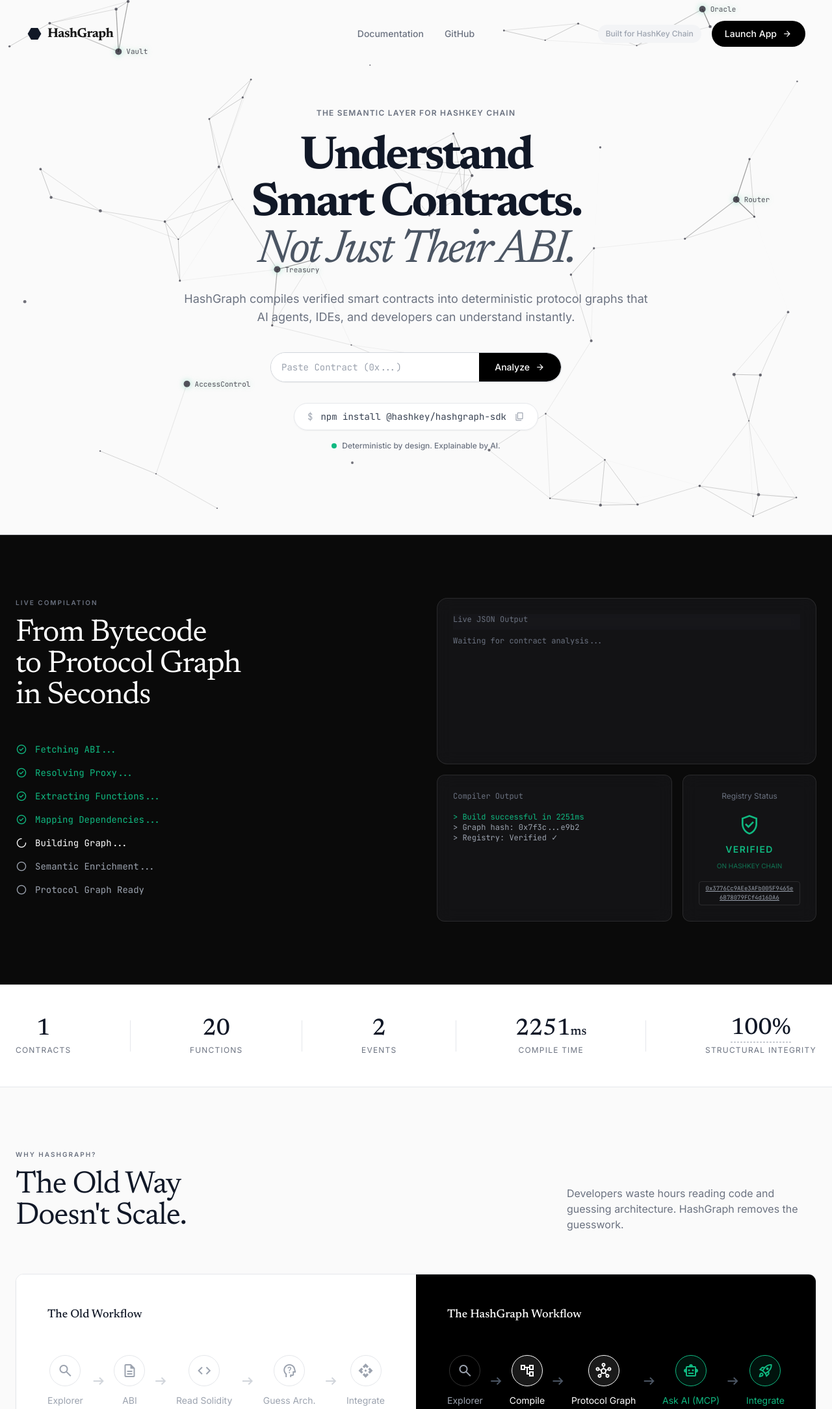
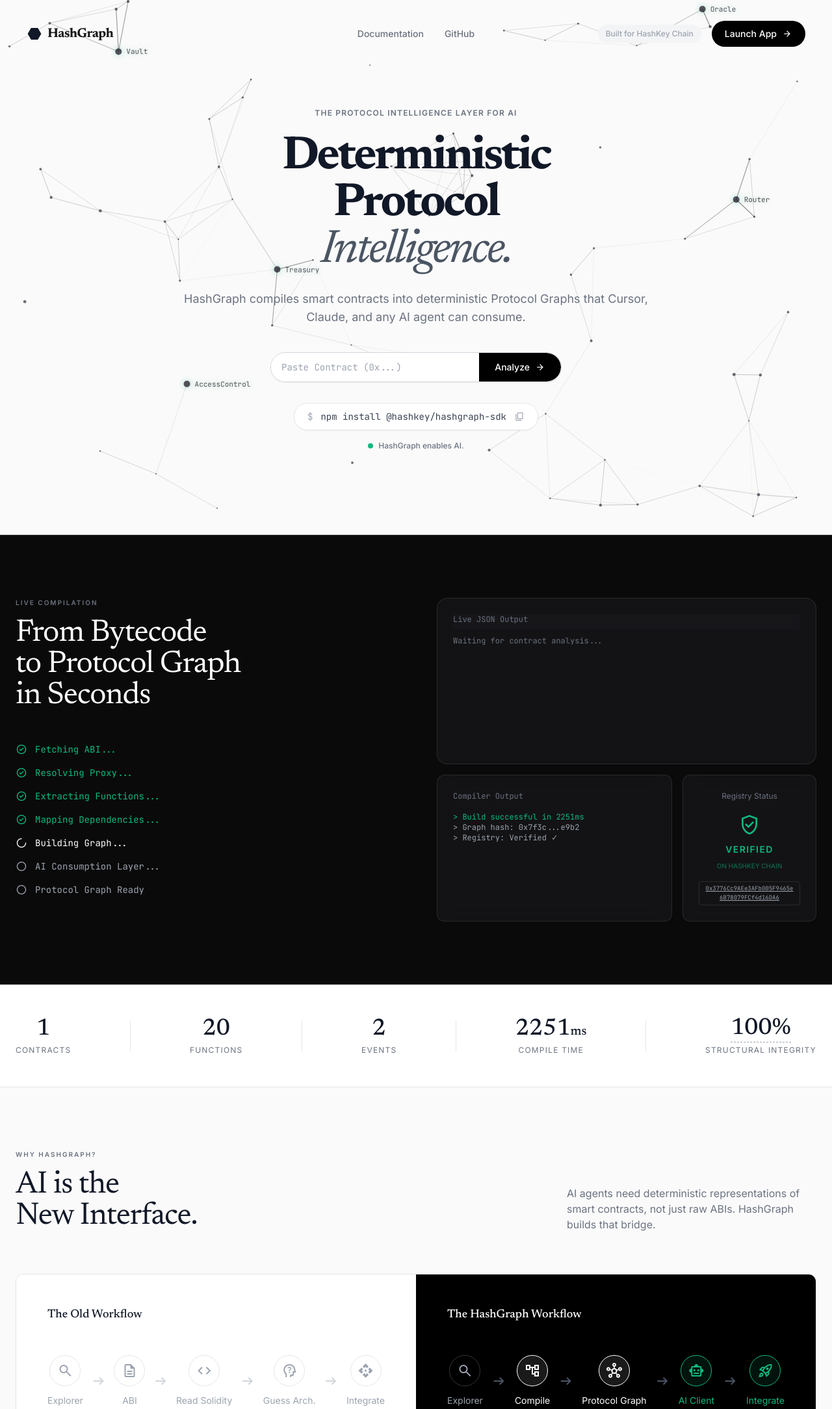
Before and after one commit to Nifemi0/HashGraph, a website: page index.html in a window 1280 px wide. Shown: the top 2168 px of the page at 65% size. Drawn offline with nearby package versions, Linux system fonts and the light colour scheme.

Commit message:
docs: Update messaging to reflect deterministic protocol intelligence positioning

```diff
--- a/index.html
+++ b/index.html
@@ -115,13 +115,13 @@
     <canvas id="protocolGraph" class="absolute inset-0 w-full h-full"></canvas>
 
     <div class="relative z-10 max-w-3xl mx-auto px-6 text-center pointer-events-none">
-        <div class="inline-block text-xs font-bold tracking-widest text-gray-500 uppercase mb-6 pointer-events-auto">The Semantic Layer for HashKey Chain</div>
+        <div class="inline-block text-xs font-bold tracking-widest text-gray-500 uppercase mb-6 pointer-events-auto">The Protocol Intelligence Layer for AI</div>
         <h1 class="text-5xl lg:text-7xl font-bold tracking-tighter leading-[1.1] mb-6 font-serif text-gray-900 pointer-events-auto">
-            Understand<br>Smart Contracts.<br>
-            <span class="italic font-normal text-gray-600">Not Just Their ABI.</span>
+            Deterministic<br>Protocol<br>
+            <span class="italic font-normal text-gray-600">Intelligence.</span>
         </h1>
         <p class="text-lg text-gray-500 mb-10 mx-auto pointer-events-auto">
-            HashGraph compiles verified smart contracts into deterministic protocol graphs that AI agents, IDEs, and developers can understand instantly.
+            HashGraph compiles smart contracts into deterministic Protocol Graphs that Cursor, Claude, and any AI agent can consume.
         </p>
         <div class="flex flex-col sm:flex-row gap-0 rounded-full shadow-sm border border-gray-300 w-full max-w-md mx-auto bg-white overflow-hidden pointer-events-auto">
             <input type="text" placeholder="Paste Contract (0x...)" class="flex-1 px-4 py-3 outline-none text-sm font-mono placeholder-gray-400" />
@@ -137,7 +137,7 @@
         </div>
         <div class="mt-4 flex items-center justify-center gap-2 text-xs text-gray-500 font-medium pointer-events-auto">
             <span class="w-2 h-2 bg-hashkey rounded-full"></span>
-            Deterministic by design. Explainable by AI.
+            HashGraph enables AI.
         </div>
     </div>
 
@@ -165,7 +165,7 @@
                 <div class="flex items-center gap-3 text-hashkey"><span class="material-symbols-outlined text-[18px]">check_circle</span> Extracting Functions...</div>
                 <div class="flex items-center gap-3 text-hashkey"><span class="material-symbols-outlined text-[18px]">check_circle</span> Mapping Dependencies...</div>
                 <div class="flex items-center gap-3 text-white"><span class="material-symbols-outlined text-[18px] animate-spin">progress_activity</span> Building Graph...</div>
-                <div class="flex items-center gap-3"><span class="material-symbols-outlined text-[18px]">radio_button_unchecked</span> Semantic Enrichment...</div>
+                <div class="flex items-center gap-3"><span class="material-symbols-outlined text-[18px]">radio_button_unchecked</span> AI Consumption Layer...</div>
                 <div class="flex items-center gap-3"><span class="material-symbols-outlined text-[18px]">radio_button_unchecked</span> Protocol Graph Ready</div>
             </div>
         </div>
@@ -245,11 +245,11 @@
         <div>
             <div class="text-[10px] font-bold tracking-[0.2em] text-gray-500 uppercase mb-4">Why HashGraph?</div>
             <h2 class="text-5xl font-serif tracking-tight text-gray-900">
-                The Old Way<br>Doesn't Scale.
+                AI is the<br>New Interface.
             </h2>
         </div>
         <p class="text-gray-500 max-w-sm">
-            Developers waste hours reading code and guessing architecture. HashGraph removes the guesswork.
+            AI agents need deterministic representations of smart contracts, not just raw ABIs. HashGraph builds that bridge.
         </p>
     </div>
 
@@ -309,7 +309,7 @@
                 <span class="material-symbols-outlined text-gray-600">arrow_right_alt</span>
                 <div class="flex flex-col items-center gap-3 text-hashkey">
                     <div class="w-12 h-12 rounded-full border border-hashkey flex items-center justify-center bg-hashkey/10"><span class="material-symbols-outlined">smart_toy</span></div>
-                    <span class="text-center">Ask AI (MCP)</span>
+                    <span class="text-center">AI Client</span>
                 </div>
                 <span class="material-symbols-outlined text-gray-600">arrow_right_alt</span>
                 <div class="flex flex-col items-center gap-3 text-hashkey">
@@ -337,8 +337,8 @@
         </div>
         <div>
             <div class="text-xs font-mono text-gray-500 mb-6 border-b border-white/10 pb-2">02</div>
-            <h3 class="text-2xl font-serif mb-4">Semantic<br>Engine</h3>
-            <p class="text-gray-400 text-sm mb-8">Converts deterministic facts into AI-readable knowledge with citations and explainability.</p>
+            <h3 class="text-2xl font-serif mb-4">Client<br>Intelligence</h3>
+            <p class="text-gray-400 text-sm mb-8">Exposes purely deterministic facts via MCP, allowing any client AI to perform semantic reasoning.</p>
             <a href="docs.html#schema" class="inline-flex items-center gap-2 text-xs font-mono border border-white/20 rounded-full px-4 py-2 hover:bg-white/10 transition-colors">
                 Learn more <span class="material-symbols-outlined text-[14px]">arrow_forward</span>
             </a>
@@ -358,12 +358,12 @@
 <section class="border-b border-gray-200">
     <div class="max-w-7xl mx-auto px-6 py-24 flex flex-col md:flex-row justify-between items-center gap-8">
         <h2 class="text-4xl md:text-5xl font-serif tracking-tight text-gray-900 leading-tight">
-            Build AI That<br>
-            <span class="italic font-normal">Actually Understands</span><br>
-            Smart Contracts.
+            Deterministic<br>
+            <span class="italic font-normal">Protocol Intelligence</span><br>
+            for AI.
         </h2>
         <div class="flex flex-col gap-4">
-            <p class="text-sm text-gray-500 mb-2">HashGraph is the semantic infrastructure layer<br>for HashKey Chain.</p>
+            <p class="text-sm text-gray-500 mb-2">The protocol intelligence layer for AI<br>development on HashKey Chain.</p>
             <div class="flex gap-4">
                 <a href="explorer.html" class="bg-black text-white px-6 py-3 text-sm font-medium rounded-full hover:bg-gray-800 transition-colors flex items-center gap-2">
                     Try Live Demo <span class="material-symbols-outlined text-[16px]">arrow_forward</span>
```
